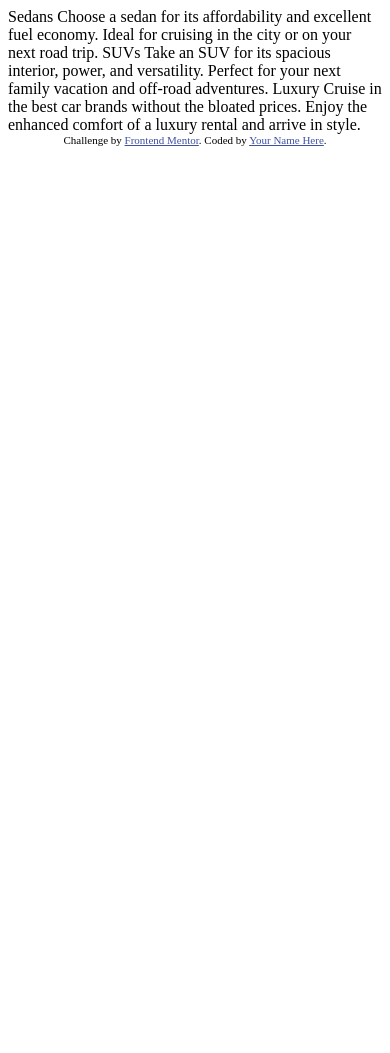
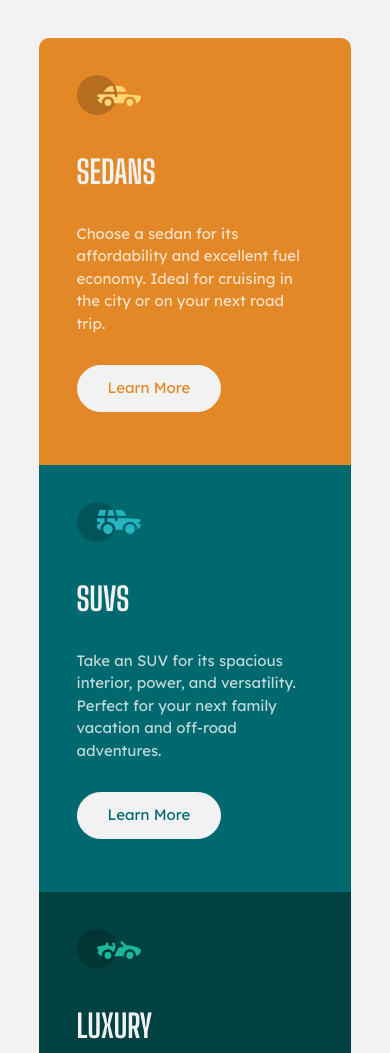
Before and after one commit to surrealgee/3-column-preview-card-component, a plain HTML site: page index.html in a window 390 px wide. Shown: the top 1053 px of the page. Before the commit the page ends 844 px from the top, so only its background shows below. Drawn offline with Linux system fonts and the light colour scheme.

Commit message:
Build mobile design

```diff
--- a/index.html
+++ b/index.html
@@ -1,36 +1,57 @@
 <!DOCTYPE html>
 <html lang="en">
+
 <head>
   <meta charset="UTF-8">
-  <meta name="viewport" content="width=device-width, initial-scale=1.0"> <!-- displays site properly based on user's device -->
+  <meta name="viewport" content="width=device-width, initial-scale=1.0">
+  <!-- displays site properly based on user's device -->
 
   <link rel="icon" type="image/png" sizes="32x32" href="./images/favicon-32x32.png">
 
   <title>Frontend Mentor | 3-column preview card component</title>
+  <link rel="preconnect" href="https://fonts.googleapis.com">
+  <link rel="preconnect" href="https://fonts.gstatic.com" crossorigin>
+  <link href="https://fonts.googleapis.com/css2?family=Big+Shoulders+Display:wght@700&family=Lexend+Deca&display=swap"
+    rel="stylesheet">
+  <link rel="stylesheet" href="style.css">
 
-  <!-- Feel free to remove these styles or customise in your own stylesheet 👍 -->
-  <style>
-    .attribution { font-size: 11px; text-align: center; }
-    .attribution a { color: hsl(228, 45%, 44%); }
-  </style>
 </head>
+
 <body>
 
-  Sedans
-  Choose a sedan for its affordability and excellent fuel economy. Ideal for cruising in the city
-  or on your next road trip.
+  <div class="container">
+    <div class="column column-first">
+      <img src="images/icon-sedans.svg" alt="" class="card-icon">
+      <h2 class="card-title">Sedans</h2>
+      <p class="card-body">Choose a sedan for its affordability and excellent fuel economy. Ideal for cruising in the
+        city
+        or on your next road trip.</p>
+      <a href="#" class="btn btn-primary">Learn More</a>
+    </div>
+    <div class="column column-second">
+      <img src="images/icon-suvs.svg" alt="" class="card-icon">
+      <h2 class="card-title">Suvs</h2>
+      <p class="card-body">Take an SUV for its spacious interior, power, and versatility. Perfect for your next family
+        vacation
+        and off-road adventures.</p>
+      <a href="#" class="btn btn-secondary">Learn More</a>
+    </div>
+    <div class="column column-third">
+      <img src="images/icon-luxury.svg" alt="" class="card-icon">
+      <h2 class="card-title">Luxury</h2>
+      <p class="card-body">Cruise in the best car brands without the bloated prices. Enjoy the enhanced comfort of a
+        luxury
+        rental and arrive in style.</p>
+      <a href="#" class="btn btn-ternary">Learn More</a>
+    </div>
+  </div>
 
-  SUVs
-  Take an SUV for its spacious interior, power, and versatility. Perfect for your next family vacation
-  and off-road adventures.
 
-  Luxury
-  Cruise in the best car brands without the bloated prices. Enjoy the enhanced comfort of a luxury
-  rental and arrive in style.
 
-  <div class="attribution">
+  <!-- <div class="attribution">
     Challenge by <a href="https://www.frontendmentor.io?ref=challenge" target="_blank">Frontend Mentor</a>.
     Coded by <a href="#">Your Name Here</a>.
-  </div>
+  </div> -->
 </body>
+
 </html>
--- /dev/null
+++ b/style.css
@@ -0,0 +1,91 @@
+/* font-family: 'Big Shoulders Display', cursive;
+font-family: 'Lexend Deca', sans-serif; */
+
+* {
+    box-sizing: border-box;
+}
+
+body {
+    min-height: 100vh;
+    margin: 0;
+    background-color: hsl(0, 0%, 95%);
+    color: hsla(0, 0%, 100%, 0.75);
+    font-family: 'Lexend Deca', sans-serif;
+    font-size: 15px;
+    display: flex;
+    align-items: center;
+    line-height: 1.5;
+    padding: 2.5em 0;
+    text-align: start;
+}
+
+/* Typography */
+
+h2 {
+    color: hsl(0, 0%, 95%);
+    font-family: 'Big Shoulders Display', cursive;
+    font-weight: 700;
+    font-size: 2rem;
+    text-transform: uppercase;
+}
+
+a {
+    text-decoration: none;
+}
+
+/* Layout */
+
+.container {
+    width: 80%;
+    margin: 0 auto;
+}
+
+.column {
+    padding: 2.5em;
+}
+
+.column-first {
+    background-color: hsl(31, 77%, 52%);
+    border-top-left-radius: 10px;
+    border-top-right-radius: 10px;
+}
+
+.column-second {
+   background-color: hsl(184, 100%, 22%);
+}
+
+.column-third {
+    background-color: hsl(179, 100%, 13%);
+    border-bottom-left-radius: 10px;
+    border-bottom-right-radius: 10px;
+}
+
+/* Buttons */
+
+.btn {
+    background-color: hsl(0, 0%, 95%);
+    border-radius: 50px;
+    display: inline-block;
+    padding: .75em 2em;
+    margin: 1em 0;
+    border: 1px solid hsl(0, 0%, 95%);
+}
+
+.btn:hover,
+.btn:focus {
+    color: hsl(0, 0%, 95%);
+    background-color: inherit;
+    cursor: pointer;
+}
+
+.btn-primary {
+    color: hsl(31, 77%, 52%);
+}
+
+.btn-secondary {
+    color: hsl(184, 100%, 22%);
+}
+
+.btn-ternary {
+    color: hsl(179, 100%, 13%);
+}
```
